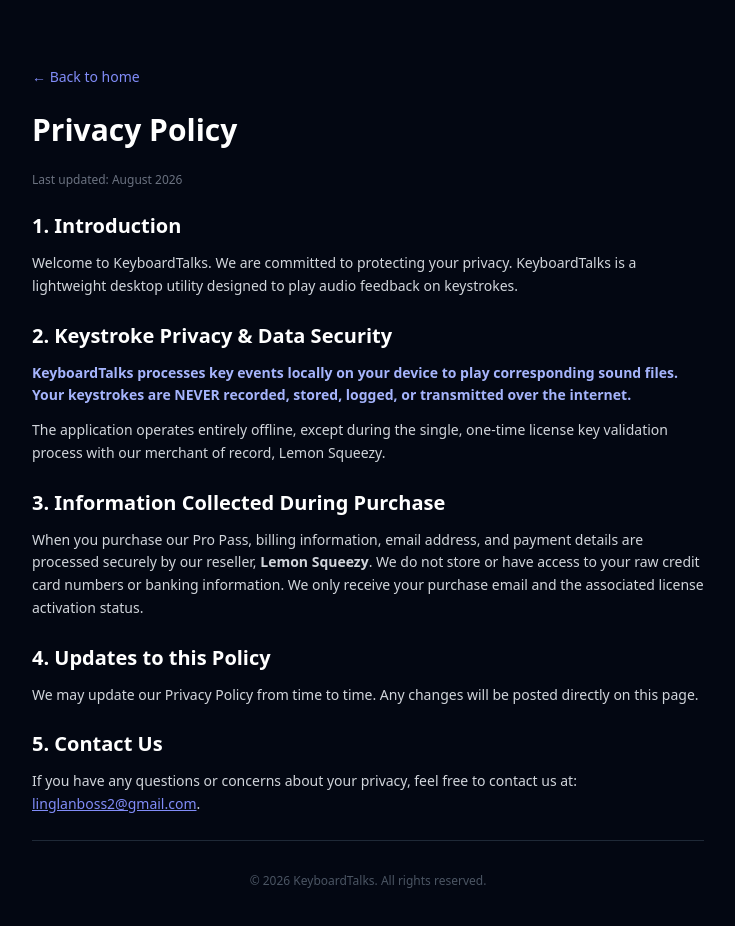
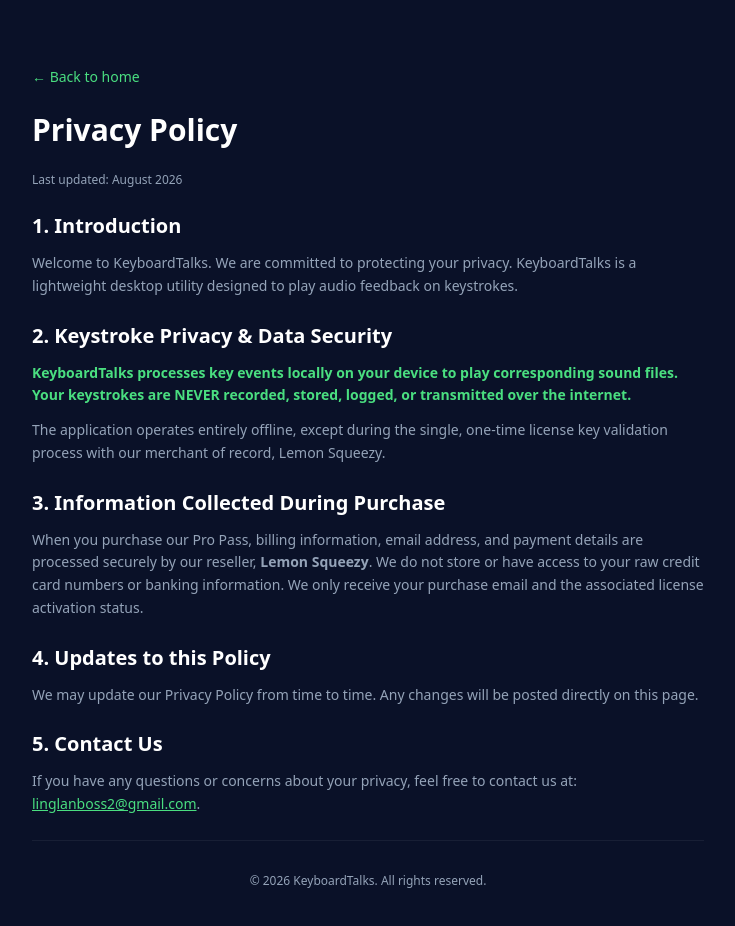
Before and after one commit to Sallu6767/KeyboardTalks, a Next.js app in the folder website/: page /privacy in a window 1280 px wide. Shown: the top 926 px of the page, without its empty margins (272-1007 px from the left). Built offline with nearby package versions, Linux system fonts and the light colour scheme.

Commit message:
Update page.tsx

```diff
--- a/website/app/privacy/page.tsx
+++ b/website/app/privacy/page.tsx
@@ -2,15 +2,15 @@
 
 export default function PrivacyPolicy() {
   return (
-    <div className="min-h-screen bg-gray-950 text-gray-300 py-16 px-4">
+    <div className="min-h-screen bg-[#0A1128] text-[#94A3B8] py-16 px-4">
       <div className="max-w-2xl mx-auto space-y-6">
 
-        <Link href="/" className="text-sm text-indigo-400 hover:text-indigo-300 transition-colors">
+        <Link href="/" className="text-sm text-[#4ADE80] hover:text-white transition-colors">
           ← Back to home
         </Link>
 
         <h1 className="text-3xl font-black text-white">Privacy Policy</h1>
-        <p className="text-xs text-gray-500">Last updated: August 2026</p>
+        <p className="text-xs text-[#94A3B8]">Last updated: August 2026</p>
 
         <section className="space-y-3">
           <h2 className="text-xl font-bold text-white">1. Introduction</h2>
@@ -21,7 +21,7 @@
 
         <section className="space-y-3">
           <h2 className="text-xl font-bold text-white">2. Keystroke Privacy &amp; Data Security</h2>
-          <p className="text-sm leading-relaxed font-semibold text-indigo-300">
+          <p className="text-sm leading-relaxed font-semibold text-[#4ADE80]">
             KeyboardTalks processes key events locally on your device to play corresponding sound files. Your keystrokes are NEVER recorded, stored, logged, or transmitted over the internet.
           </p>
           <p className="text-sm leading-relaxed">
@@ -46,11 +46,11 @@
         <section className="space-y-3">
           <h2 className="text-xl font-bold text-white">5. Contact Us</h2>
           <p className="text-sm leading-relaxed">
-            If you have any questions or concerns about your privacy, feel free to contact us at: <a href="mailto:linglanboss2@gmail.com" className="text-indigo-400 hover:text-indigo-300 underline">linglanboss2@gmail.com</a>.
+            If you have any questions or concerns about your privacy, feel free to contact us at: <a href="mailto:linglanboss2@gmail.com" className="text-[#4ADE80] hover:text-white underline">linglanboss2@gmail.com</a>.
           </p>
         </section>
 
-        <div className="border-t border-gray-800 pt-8 text-center text-xs text-gray-600">
+        <div className="border-t border-[rgba(255,255,255,0.06)] pt-8 text-center text-xs text-[#94A3B8]">
           © {new Date().getFullYear()} KeyboardTalks. All rights reserved.
         </div>
       </div>
```
